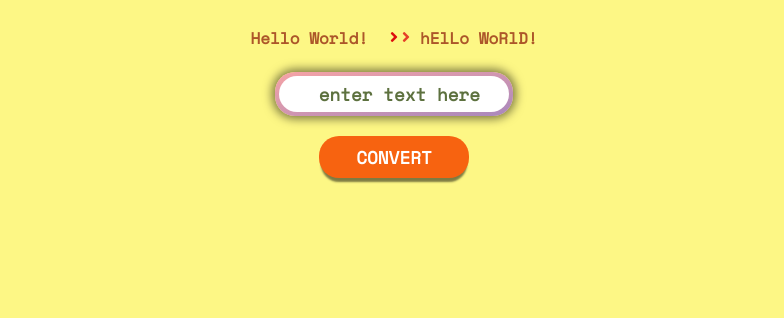
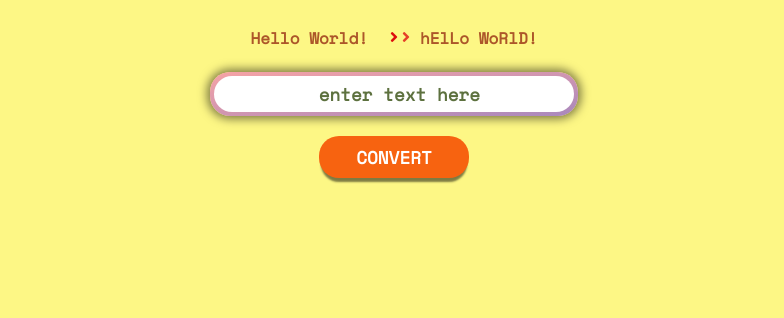
Before and after one commit to kyblockstacking/sPoNgEbOb-cAsE, a plain HTML site: page index.html in a window 1280 px wide. Shown: the part 482-800 px from the top of the page, without its empty margins (246-1030 px from the left). Drawn offline with nearby package versions, Linux system fonts and the light colour scheme; a web font is replaced by a local one.

Commit message:
widen input box

```diff
--- a/Stylesheets/styles.css
+++ b/Stylesheets/styles.css
@@ -96,6 +96,8 @@ body {
   color: #0059a4;
   text-align: center;
   font-family: "Space Mono", monospace;
+  width: 350px;
+  max-width: 80vw;
 }
 
 .user-input::placeholder {
@@ -104,10 +106,10 @@ body {
   font-family: "Space Mono", monospace;
 }
 
-.user-input:focus {
+/* .user-input:focus {
   width: 500px;
   max-width: 80vw;
-}
+} */
 
 .border-wrap {
   position: relative;
```
